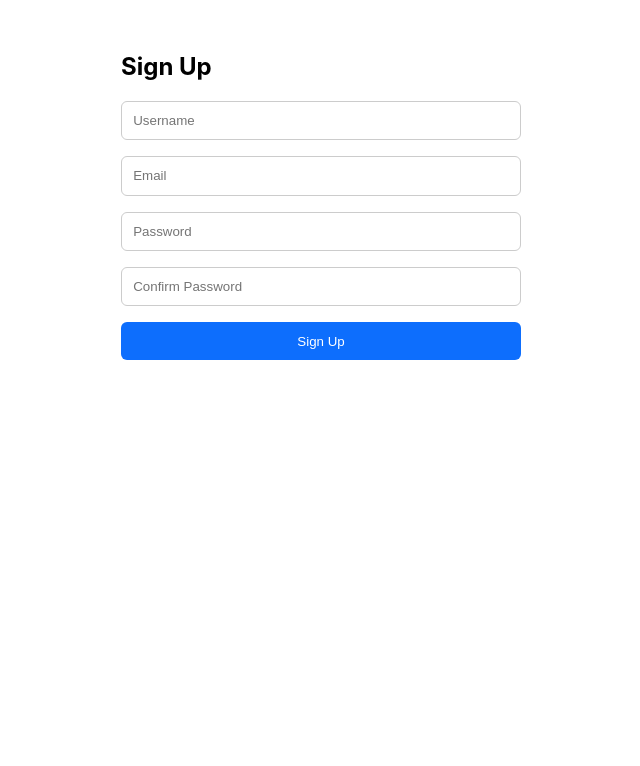
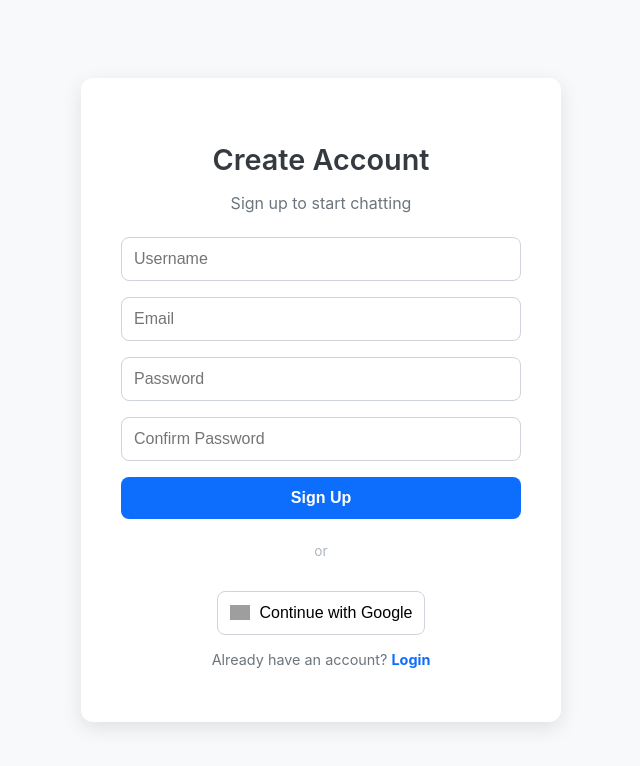
Before and after one commit to HuzaifaSaran0/chatbot_frontend, a React (Create React App) app: page /chatbot_frontend/signup in a window 1280 px wide. Shown: the top 766 px of the page, without its empty margins (319-959 px from the left). Built offline with nearby package versions, Linux system fonts and the light colour scheme; no server answers; grey boxes are pictures that could not be loaded.

Commit message:
added the continue with google functionality on sign up and login

```diff
--- a/src/components/LandingPage.js
+++ b/src/components/LandingPage.js
@@ -13,7 +13,6 @@ function LandingPage() {
     useEffect(() => {
         const loadUser = async () => {
             const user = await fetchUserProfile();
-            console.log("Fetched user:", user); // <- debug here
 
             if (user) {
                 setUserName(user.username); // or user.username if you enable it
--- a/src/components/LoginPage.js
+++ b/src/components/LoginPage.js
@@ -1,6 +1,7 @@
 import React, { useState } from "react";
 import { useNavigate } from "react-router-dom";
 import { saveToken } from "../utils/auth";
+import { useGoogleLogin } from "@react-oauth/google";
 
 const LoginPage = () => {
     const [email, setEmail] = useState("");
@@ -28,9 +29,44 @@ const LoginPage = () => {
         }
     };
 
+    const login = useGoogleLogin({
+        onSuccess: async (tokenResponse) => {
+            try {
+                const res = await fetch("https://saran-chatbot-1c9368cfddbc.herokuapp.com/api/auth/google/", {
+                    method: "POST",
+                    headers: { "Content-Type": "application/json" },
+                    body: JSON.stringify({
+                        access_token: tokenResponse.access_token,
+                    }),
+                });
+
+                const data = await res.json();
+
+                if (res.ok && data.key) {
+                    saveToken(data.key);
+                    navigate("/chat");
+                } else {
+                    console.error("Google login failed:", data);
+                    setError("Google login failed");
+                }
+            } catch (err) {
+                console.error(err);
+                setError("Network error");
+            }
+        },
+        onError: () => {
+            console.error("Google Login Failed");
+            setError("Google login failed");
+        },
+        flow: "implicit",
+    });
+
     return (
-        <div style={styles.container}>
-            <h2>Login</h2>
+        <div style={styles.wrapper}>
+            <div style={styles.card}>
+                <h2 style={styles.heading}>Welcome Back</h2>
+                <p style={styles.subHeading}>Login to continue chatting</p>
+
                 <form onSubmit={handleLogin} style={styles.form}>
                     <input
                         type="email"
@@ -48,25 +84,131 @@ const LoginPage = () => {
                         required
                         style={styles.input}
                     />
-                <button type="submit" style={styles.button}>Login</button>
+                    <button type="submit" style={styles.primaryButton}>
+                        Login
+                    </button>
+                </form>
+
+                <div style={styles.divider}>or</div>
+                <div style={styles.googleButtonContainer}>
+                    <button onClick={() => login()} style={styles.googleButton}>
+                        <img
+                            src="https://www.svgrepo.com/show/475656/google-color.svg"
+                            alt="Google"
+                            style={{ width: "20px", marginRight: "10px" }}
+                        />
+                        Continue with Google
+                    </button>
+                </div>
+
                 {error && <p style={styles.error}>{error}</p>}
-            </form>
+                <p style={styles.switchText}>
+                    Don’t have an account?{" "}
+                    <span style={styles.link} onClick={() => navigate("/signup")}>
+                        Sign up
+                    </span>
+                </p>
+            </div>
         </div>
     );
 };
 
 const styles = {
-    container: { maxWidth: "400px", margin: "auto", padding: "2rem" },
-    form: { display: "flex", flexDirection: "column", gap: "1rem" },
-    input: { padding: "0.7rem", borderRadius: "6px", border: "1px solid #ccc" },
-    button: {
-        padding: "0.7rem",
+    wrapper: {
+        minHeight: "100vh",
+        display: "flex",
+        justifyContent: "center",
+        alignItems: "center",
+        backgroundColor: "#f8f9fa",
+    },
+    card: {
+        backgroundColor: "#fff",
+        padding: "2.5rem",
+        borderRadius: "12px",
+        boxShadow: "0 6px 20px rgba(0, 0, 0, 0.1)",
+        width: "100%",
+        maxWidth: "400px",
+    },
+    heading: {
+        marginBottom: "0.5rem",
+        fontSize: "1.8rem",
+        fontWeight: "600",
+        textAlign: "center",
+        color: "#343a40",
+    },
+    subHeading: {
+        marginBottom: "1.5rem",
+        fontSize: "1rem",
+        textAlign: "center",
+        color: "#6c757d",
+    },
+    form: {
+        display: "flex",
+        flexDirection: "column",
+        gap: "1rem",
+    },
+    input: {
+        padding: "0.75rem",
+        borderRadius: "8px",
+        border: "1px solid #ced4da",
+        fontSize: "1rem",
+    },
+    primaryButton: {
+        padding: "0.75rem",
         backgroundColor: "#198754",
         color: "#fff",
         border: "none",
-        borderRadius: "6px",
+        borderRadius: "8px",
+        fontWeight: "bold",
+        cursor: "pointer",
+        fontSize: "1rem",
+        transition: "background-color 0.3s",
     },
-    error: { color: "red", fontSize: "0.9rem" },
+    googleButtonContainer: {
+        display: "flex",
+        justifyContent: "center",
+        marginTop: "1rem",
+    },
+    googleButton: {
+        marginTop: "1rem",
+        padding: "0.75rem",
+        backgroundColor: "#fff",
+        color: "#000",
+        border: "1px solid #ced4da",
+        borderRadius: "8px",
+        fontWeight: "500",
+        display: "flex",
+        alignItems: "center",
+        justifyContent: "center",
+        fontSize: "1rem",
+        cursor: "pointer",
+        transition: "box-shadow 0.3s",
+    },
+    divider: {
+        marginTop: "1.5rem",
+        marginBottom: "1rem",
+        textAlign: "center",
+        color: "#adb5bd",
+        fontSize: "0.85rem",
+    },
+    error: {
+        color: "red",
+        fontSize: "0.9rem",
+        marginTop: "1rem",
+        textAlign: "center",
+    },
+    switchText: {
+        marginTop: "1rem",
+        textAlign: "center",
+        color: "#6c757d",
+        fontSize: "0.9rem",
+    },
+    link: {
+        color: "#0d6efd",
+        cursor: "pointer",
+        fontWeight: "bold",
+    },
+
 };
 
 export default LoginPage;
--- a/src/components/SignupPage.js
+++ b/src/components/SignupPage.js
@@ -1,6 +1,7 @@
 import React, { useState } from "react";
 import { useNavigate } from "react-router-dom";
 import { saveToken } from "../utils/auth";
+import { useGoogleLogin } from "@react-oauth/google";
 
 const SignupPage = () => {
     const [username, setUsername] = useState("");
@@ -26,13 +27,53 @@ const SignupPage = () => {
             saveToken(data.key);
             navigate("/chat");
         } else {
-            setError(JSON.stringify(data));
+            setError(
+                data?.email?.[0] ||
+                data?.password1?.[0] ||
+                data?.username?.[0] ||
+                "Something went wrong"
+            );
         }
     };
 
+    const googleSignup = useGoogleLogin({
+        onSuccess: async (tokenResponse) => {
+            try {
+                const res = await fetch("https://saran-chatbot-1c9368cfddbc.herokuapp.com/api/auth/google/", {
+                    method: "POST",
+                    headers: { "Content-Type": "application/json" },
+                    body: JSON.stringify({
+                        access_token: tokenResponse.access_token,
+                    }),
+                });
+
+                const data = await res.json();
+
+                if (res.ok && data.key) {
+                    saveToken(data.key);
+                    navigate("/chat");
+                } else {
+                    console.error("Google signup failed:", data);
+                    setError("Google signup failed");
+                }
+            } catch (err) {
+                console.error(err);
+                setError("Network error");
+            }
+        },
+        onError: () => {
+            console.error("Google Signup Failed");
+            setError("Google signup failed");
+        },
+        flow: "implicit",
+    });
+
     return (
-        <div style={styles.container}>
-            <h2>Sign Up</h2>
+        <div style={styles.wrapper}>
+            <div style={styles.card}>
+                <h2 style={styles.heading}>Create Account</h2>
+                <p style={styles.subHeading}>Sign up to start chatting</p>
+
                 <form onSubmit={handleSignup} style={styles.form}>
                     <input
                         type="text"
@@ -66,25 +107,132 @@ const SignupPage = () => {
                         required
                         style={styles.input}
                     />
-                <button type="submit" style={styles.button}>Sign Up</button>
+                    <button type="submit" style={styles.primaryButton}>
+                        Sign Up
+                    </button>
+                </form>
+
+                <div style={styles.divider}>or</div>
+                <div style={styles.googleButtonContainer}>
+                    <button onClick={() => googleSignup()} style={styles.googleButton}>
+                        <img
+                            src="https://www.svgrepo.com/show/475656/google-color.svg"
+                            alt="Google"
+                            style={{ width: "20px", marginRight: "10px" }}
+                        />
+                        Continue with Google
+                    </button>
+                </div>
+
                 {error && <p style={styles.error}>{error}</p>}
-            </form>
+                <p style={styles.switchText}>
+                    Already have an account?{" "}
+                    <span style={styles.link} onClick={() => navigate("/login")}>
+                        Login
+                    </span>
+                </p>
+
+            </div>
         </div>
     );
 };
 
 const styles = {
-    container: { maxWidth: "400px", margin: "auto", padding: "2rem" },
-    form: { display: "flex", flexDirection: "column", gap: "1rem" },
-    input: { padding: "0.7rem", borderRadius: "6px", border: "1px solid #ccc" },
-    button: {
-        padding: "0.7rem",
+    wrapper: {
+        minHeight: "100vh",
+        display: "flex",
+        justifyContent: "center",
+        alignItems: "center",
+        backgroundColor: "#f8f9fa",
+    },
+    card: {
+        backgroundColor: "#fff",
+        padding: "2.5rem",
+        borderRadius: "12px",
+        boxShadow: "0 6px 20px rgba(0, 0, 0, 0.1)",
+        width: "100%",
+        maxWidth: "400px",
+    },
+    heading: {
+        marginBottom: "0.5rem",
+        fontSize: "1.8rem",
+        fontWeight: "600",
+        textAlign: "center",
+        color: "#343a40",
+    },
+    subHeading: {
+        marginBottom: "1.5rem",
+        fontSize: "1rem",
+        textAlign: "center",
+        color: "#6c757d",
+    },
+    form: {
+        display: "flex",
+        flexDirection: "column",
+        gap: "1rem",
+    },
+    input: {
+        padding: "0.75rem",
+        borderRadius: "8px",
+        border: "1px solid #ced4da",
+        fontSize: "1rem",
+    },
+    primaryButton: {
+        padding: "0.75rem",
         backgroundColor: "#0d6efd",
         color: "#fff",
         border: "none",
-        borderRadius: "6px",
+        borderRadius: "8px",
+        fontWeight: "bold",
+        cursor: "pointer",
+        fontSize: "1rem",
+        transition: "background-color 0.3s",
     },
-    error: { color: "red", fontSize: "0.9rem" },
+    googleButtonContainer: {
+        display: "flex",
+        justifyContent: "center",
+        marginTop: "1rem",
+    },
+    googleButton: {
+        marginTop: "1rem",
+        padding: "0.75rem",
+        backgroundColor: "#fff",
+        color: "#000",
+        border: "1px solid #ced4da",
+        borderRadius: "8px",
+        fontWeight: "500",
+        display: "flex",
+        alignItems: "center",
+        justifyContent: "center",
+        fontSize: "1rem",
+        cursor: "pointer",
+        transition: "box-shadow 0.3s",
+    },
+    divider: {
+        marginTop: "1.5rem",
+        marginBottom: "1rem",
+        textAlign: "center",
+        color: "#adb5bd",
+        fontSize: "0.85rem",
+    },
+    error: {
+        color: "red",
+        fontSize: "0.9rem",
+        marginTop: "1rem",
+        textAlign: "center",
+    },
+    switchText: {
+        marginTop: "1rem",
+        textAlign: "center",
+        color: "#6c757d",
+        fontSize: "0.9rem",
+    },
+    link: {
+        color: "#0d6efd",
+        cursor: "pointer",
+        fontWeight: "bold",
+    },
+
 };
 
 export default SignupPage;
```
Also changed, not shown: src/index.js (+7 -2 lines). Lines whose indentation alone changed are shown as unchanged.
